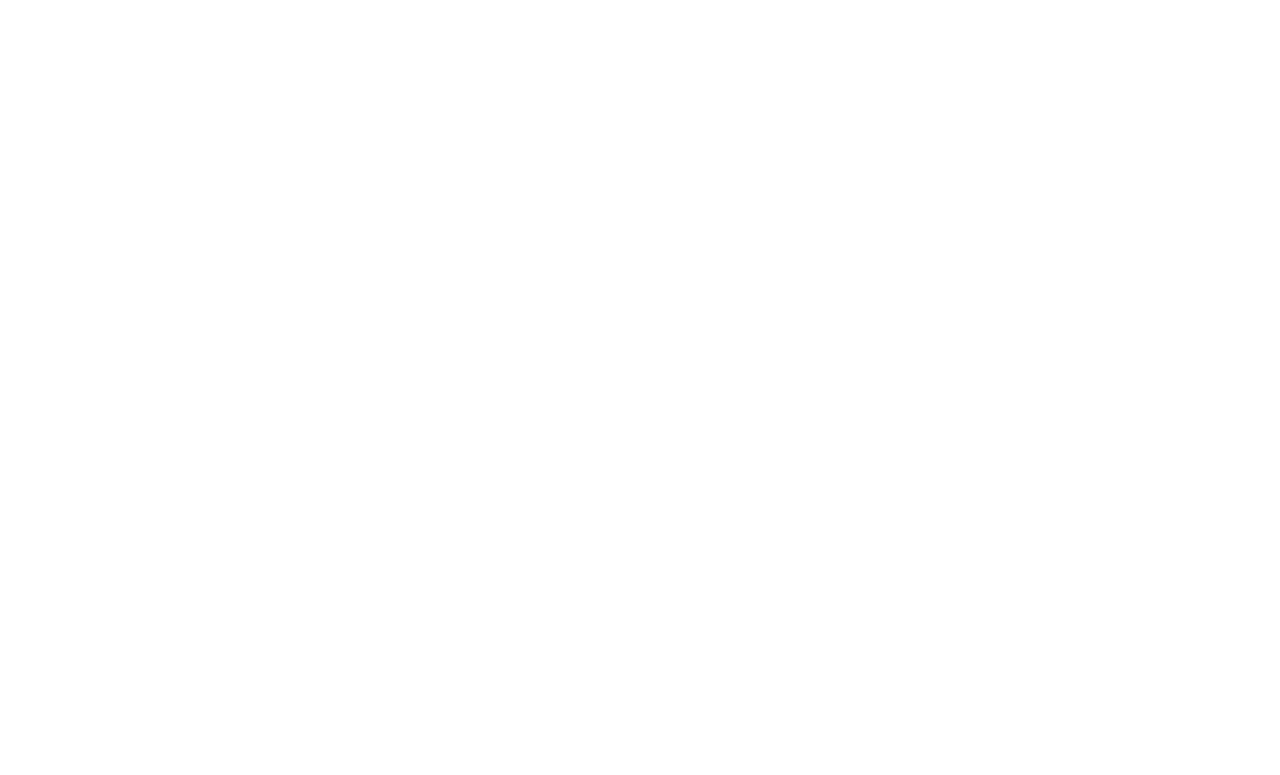
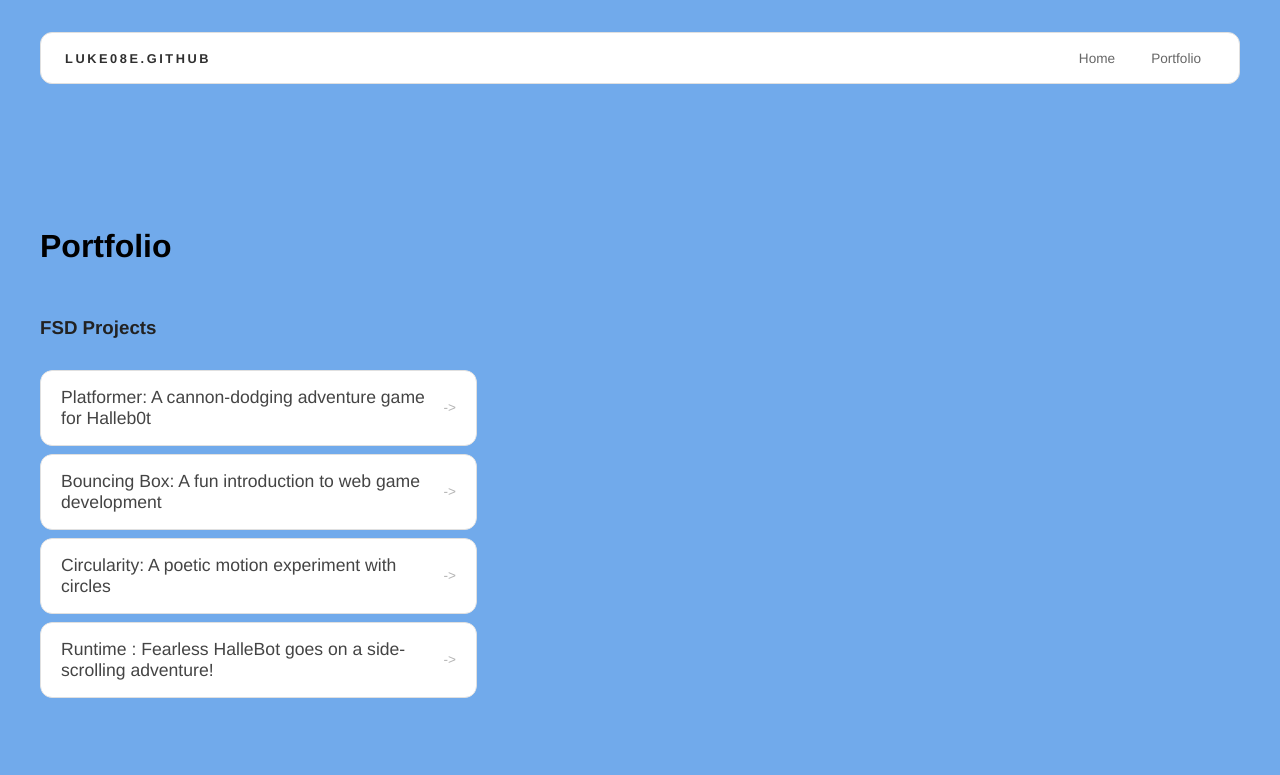
Before and after one commit to luke08E/luke08E.github.io, a plain HTML site: page portfolio.html in a window 1280 px wide. Drawn offline with Linux system fonts and the light colour scheme.

Commit message:
added porotfolio page to website

```diff
--- a/portfolio.html
+++ b/portfolio.html
@@ -0,0 +1,48 @@
+<!DOCTYPE html>
+<html>
+  <head>
+    <title>luke08E.github</title>
+    <link rel="stylesheet" href="style.css" />
+  </head>
+
+  <body>
+    <!-- All content goes here -->
+    <div id="all-contents">
+      <nav>
+        <h1>luke08E.github</h1>
+  <ul id="nav-ul">
+    <li class="nav-li">
+      <a href="index.html">Home</a>
+    </li>
+    <li class="nav-li">
+      <a href="portfolio.html">Portfolio</a>
+    </li>
+  </ul>
+      </nav>
+      <main>
+        <div class="content">
+    <h1>Portfolio</h1>
+    <h3>FSD Projects</h3>
+    <ul id="portfolio">
+        <li>
+  <a href="fsd-projects/platformer/">Platformer: A cannon-dodging adventure game for Halleb0t</a>
+</li>
+<li>
+  <a href="fsd-projects/bouncing-box/">Bouncing Box: A fun introduction to web game development</a>
+</li>
+<li>
+  <a href="fsd-projects/circularity/">Circularity: A poetic motion experiment with circles</a>
+</li>
+<li>
+ <a href="fsd-projects/runtime/">Runtime : Fearless HalleBot goes on a side-scrolling adventure!</a>
+</li>
+
+    </ul>
+
+    <!-- ASD Projects will go here -->
+
+  </div>
+      </main>
+    </div>
+  </body>
+</html>
--- a/style.css
+++ b/style.css
@@ -158,3 +158,55 @@
   background: #000;
   color: #ebd61dd0;
 }
+/* Portfolio styles */
+.content h1 {
+  color: black;
+}
+
+#portfolio {
+  list-style: none;
+  margin: 0;
+  padding: 0;
+  width: 100%;
+  display: flex;
+  flex-direction: column;
+  gap: 8px;
+}
+
+#portfolio li {
+  border-radius: 12px;
+  overflow: hidden;
+}
+
+#portfolio a {
+  display: flex;
+  justify-content: space-between;
+  align-items: center;
+  text-decoration: none;
+  color: #444;
+  padding: 16px 20px;
+  font-size: 1.1rem;
+  font-weight: 500;
+  background: #fff;
+  border: 1px solid #e0e0e0;
+  border-radius: 12px;
+  transition: background 0.25s ease, color 0.25s ease, transform 0.25s ease;
+}
+
+#portfolio a:hover {
+  background: #000;
+  color: #ebd61dd0;
+  transform: translateX(4px);
+}
+
+#portfolio a::after {
+  content: "->";
+  font-size: 0.85rem;
+  opacity: 0.4;
+  transition: opacity 0.25s ease;
+  white-space: nowrap;
+}
+
+#portfolio a:hover::after {
+  opacity: 1;
+}
```
